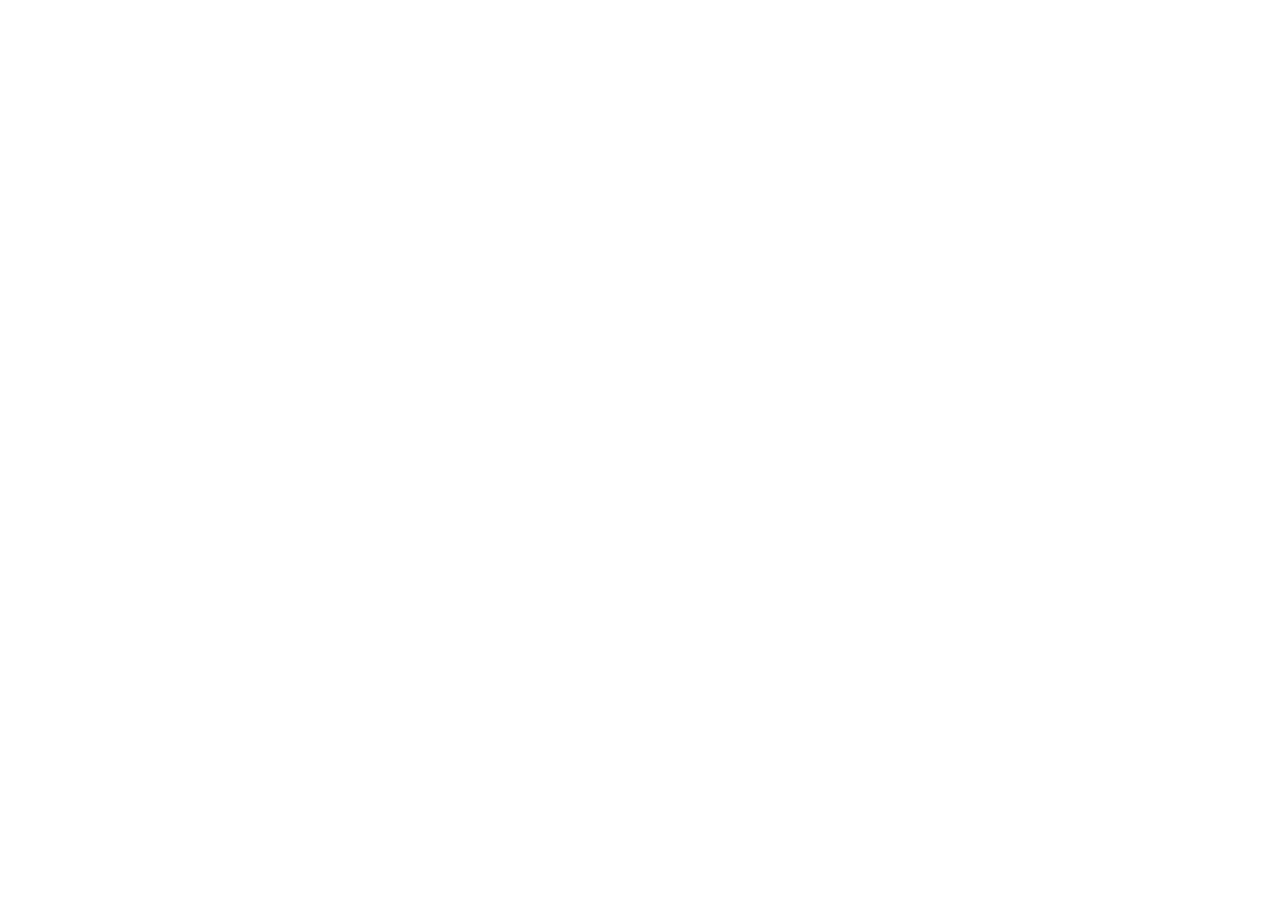
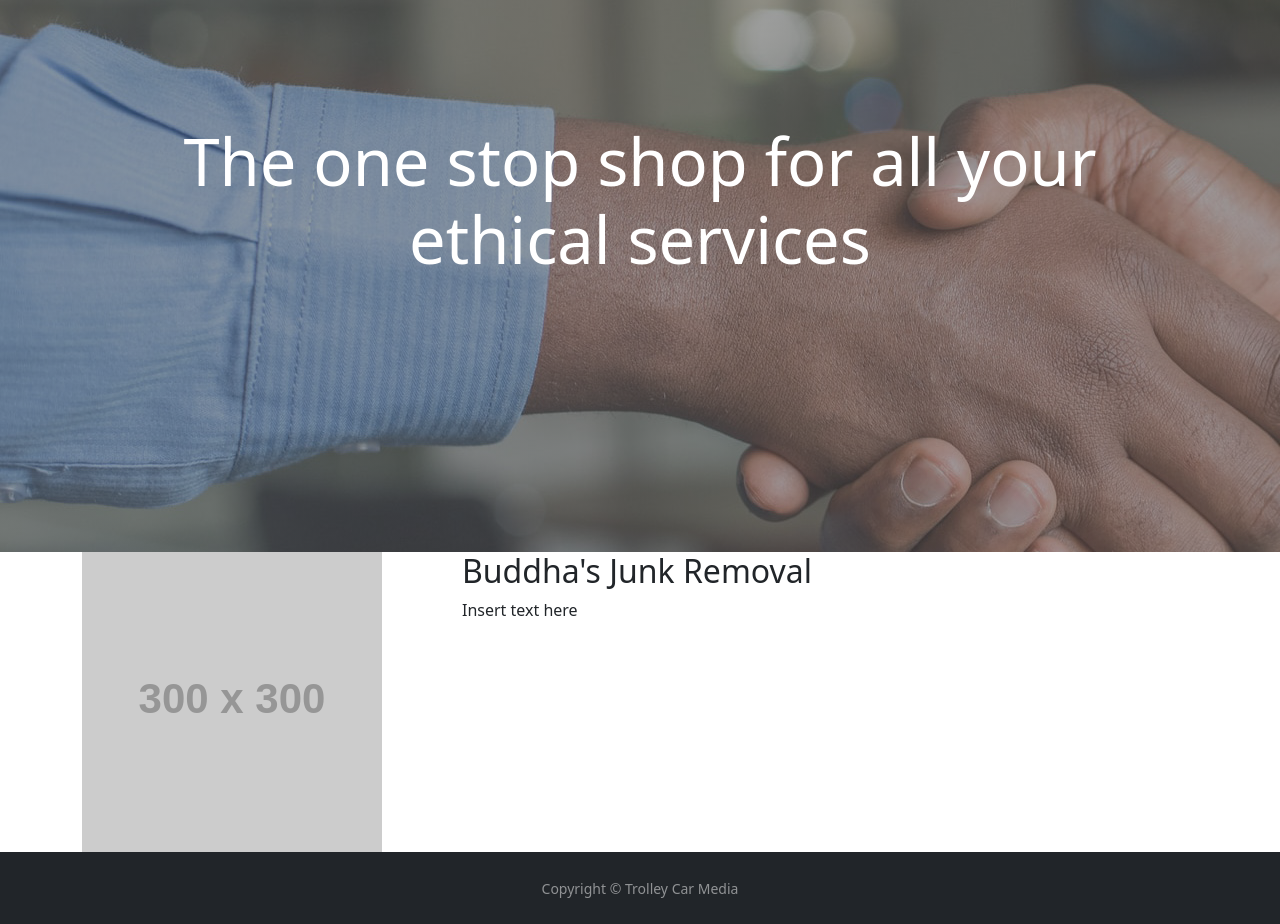
Before and after one commit to benklinton/Ethics-Project, a React (Create React App) app: page /services in a window 1280 px wide. Shown: the part 140-1064 px from the top of the page. Before the commit the page ends 800 px from the top, so only its background shows below. Built offline with nearby package versions, Linux system fonts and the light colour scheme.

Commit message:
created service templates

```diff
--- /dev/null
+++ b/src/components/service-cards/index.js
@@ -0,0 +1,23 @@
+import React from "react";
+import "./style.css"
+import { Container } from "react-bootstrap";
+import { Row } from "react-bootstrap";
+import { Col } from "react-bootstrap";
+
+function ServiceCards(props) {
+    return (
+        <Container className="h-50">
+            <Row className="h-100">
+               <Col lg={4}>
+               <img src={props.img}></img>
+               </Col>
+               <Col lg={4}>
+               <h2>{props.title}</h2>
+               <p>{props.description}</p>
+               </Col>
+            </Row>
+        </Container>
+    )
+}
+
+export default ServiceCards;
--- /dev/null
+++ b/src/components/service-gallery/data.json
@@ -0,0 +1,8 @@
+[
+    {
+        "id": 1,
+        "img": "https://via.placeholder.com/300",
+        "title": "Buddha's Junk Removal",
+        "description": "Insert text here"
+    }
+]
--- /dev/null
+++ b/src/components/service-gallery/index.js
@@ -0,0 +1,25 @@
+import React, { Component } from "react";
+import data from "./data.json"
+import ServiceCards from "../service-cards";
+
+class ServiceGallery extends Component {
+    state = {
+        data,
+    };
+
+    render() {
+        return (
+            <>
+                {this.state.data.map(item => (
+                    <ServiceCards
+                        key={item.id}
+                        img={item.img}
+                        title={item.title}
+                        description={item.description} />
+                ))}
+            </>
+        );
+    }
+}
+
+export default ServiceGallery;
--- /dev/null
+++ b/src/components/services/index.js
@@ -0,0 +1,23 @@
+import React from "react";
+import "./style.css";
+import { Container } from "react-bootstrap";
+import { Row } from "react-bootstrap";
+import { Col } from "react-bootstrap";
+
+function Service() {
+return (
+   <header className="services-header">
+<Container className="h-50">
+    <Row className="h-100">
+<Col>
+<h1 className="mb-4 header-text">The one stop shop for all your ethical services</h1>
+</Col>
+    </Row>
+
+
+</Container>
+   </header>
+)
+}
+
+export default Service
--- /dev/null
+++ b/src/components/services/style.css
@@ -0,0 +1,14 @@
+.services-header {
+    padding-top: calc(6rem + 74px);
+    padding-bottom: 6rem;
+    background-image: linear-gradient(rgba(87, 88, 90, 0.575), rgba(87, 88, 90, 0.575)), url('./images/handshake.jpg');
+    height: 600px;
+}
+
+.header-text {
+    color:  white;
+    display: flex;
+    justify-content: center;
+    font-size: 65px;
+    text-align: center;
+}
--- a/src/pages/Services.js
+++ b/src/pages/Services.js
@@ -1,10 +1,16 @@
 import React from "react";
 import Navigation from "../components/navbar";
+import Service from "../components/services";
+import ServiceGallery from "../components/service-gallery";
+import Footer from "../components/footer";
 
 function Services() {
     return (
      <>
      <Navigation/>
+     <Service/>
+     <ServiceGallery/>
+     <Footer/>
      </>
     );
   }
```
Also changed, not shown: src/components/service-cards/style.css (added), src/components/service-gallery/style.css (added), src/components/services/images/handshake.jpg (added).
